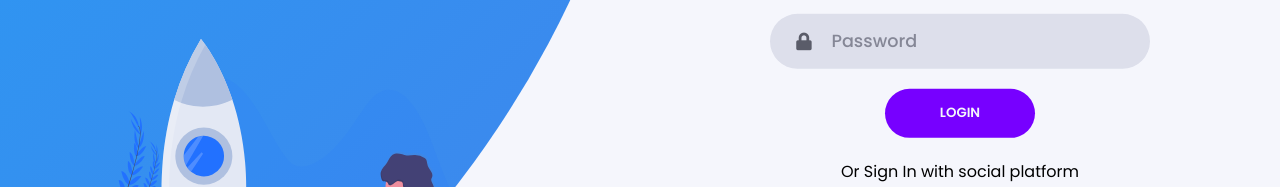
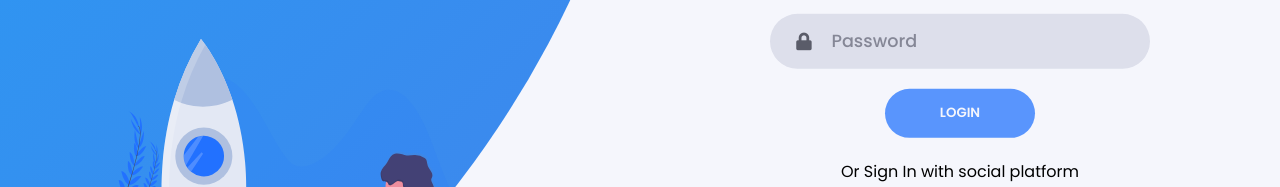
Before and after one commit to Bdeb121/Sign-in-Form, a plain HTML site: page index.html in a window 1280 px wide. Shown: the part 347-534 px from the top of the page. Drawn offline with Linux system fonts and the light colour scheme.

Commit message:
Update index.html

```diff
--- a/index.html
+++ b/index.html
@@ -28,6 +28,7 @@
             margin: 0;
             padding: 0;
             box-sizing: border-box;
+            user-select: none;
         }
         body, input{
             font-family: 'Poppins', sans-serif;
@@ -131,14 +132,12 @@
             outline: none;
             border-radius: 49px;
             cursor: pointer;
-            background-color: var(--bg-color);
-            /* #5995fd */
+            background-color: #5995fd;
             color: var(--bg-light1);
             text-transform: uppercase;
             font-weight: 600;
             margin: 10px 0;
             transition: all .4s;
-            /* font-size: 1rem; */
         }
         .btn:hover{
             background-color: #4d84e2;
```
